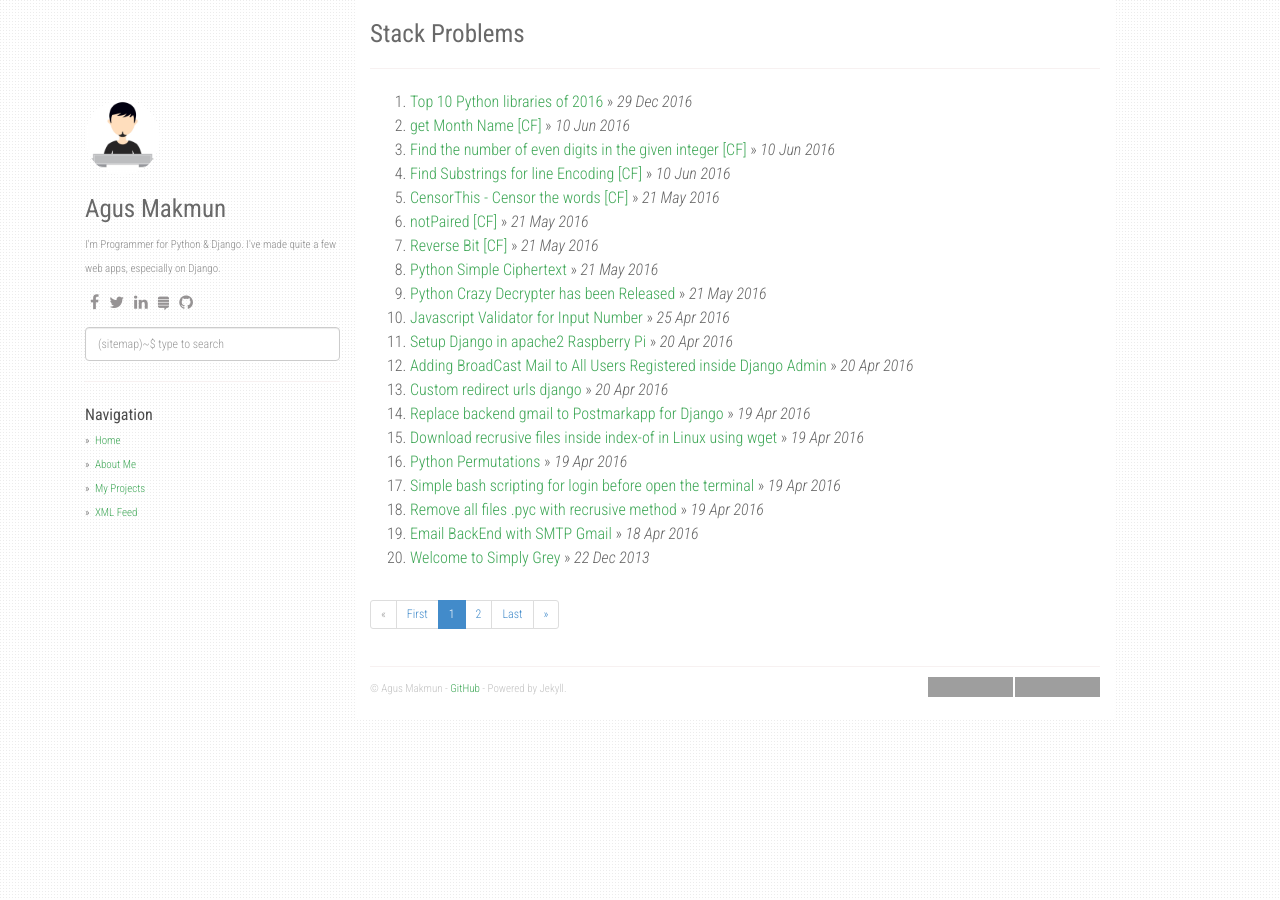
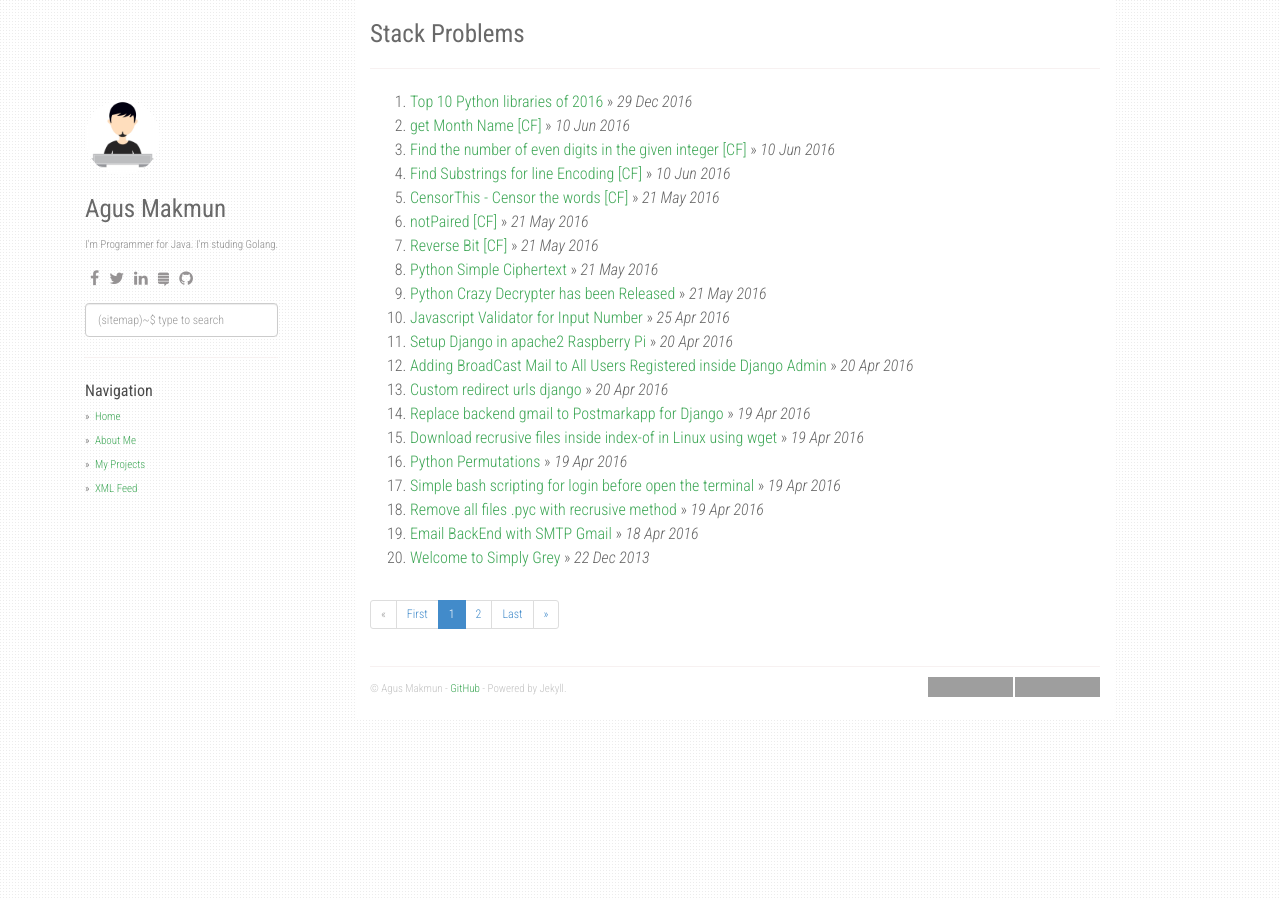
Before and after one commit to hengyoush/hengyoush.github.io, a Jekyll site: the page built from index.html, in a window 1280 px wide. Built offline with Jekyll 4.4.1, drawn with Linux system fonts in a browser that asks for light colours; nearby versions of some CDN libraries; the list of posts is cut into pages by our own code; part of the change alters nothing that is shown; grey boxes are pictures that could not be loaded.

Commit message:
change _config.yml

```diff
--- a/_config.yml
+++ b/_config.yml
@@ -2,7 +2,7 @@ title: Stack Problems
 description: My Personal Stack Problems
 author: Agus Makmun
 github: https://github.com/agusmakmun
-about: I'm Programmer for Python & Django. I've made quite a few web apps, especially on Django.
+about: I'm Programmer for Java. I'm studing Golang.
 disqus_shortname: stackproblems
 google_analytics: UA-XXXXXXXX-Y
 avatar_url: /static/img/avatar.jpg
@@ -25,10 +25,10 @@ social:
     - icon: fa-stack-exchange
       link: "#"
     - icon: fa-github
-      link: "https://github.com/agusmakmun"
+      link: "https://github.com/hengyoush"
 
 share:
-  twitter_username: github.io
+  twitter_username: hengyoush
   fb_appid: 1749788565247320
 
 urls:
@@ -39,7 +39,7 @@ urls:
     - text: XML Feed
       url: /feed.xml
 
-url: "https://agusmakmun.github.io"
+url: "https://hengyoush.github.io"
 baseurl: ""
 paginate: 20
 per_page: 20
```
